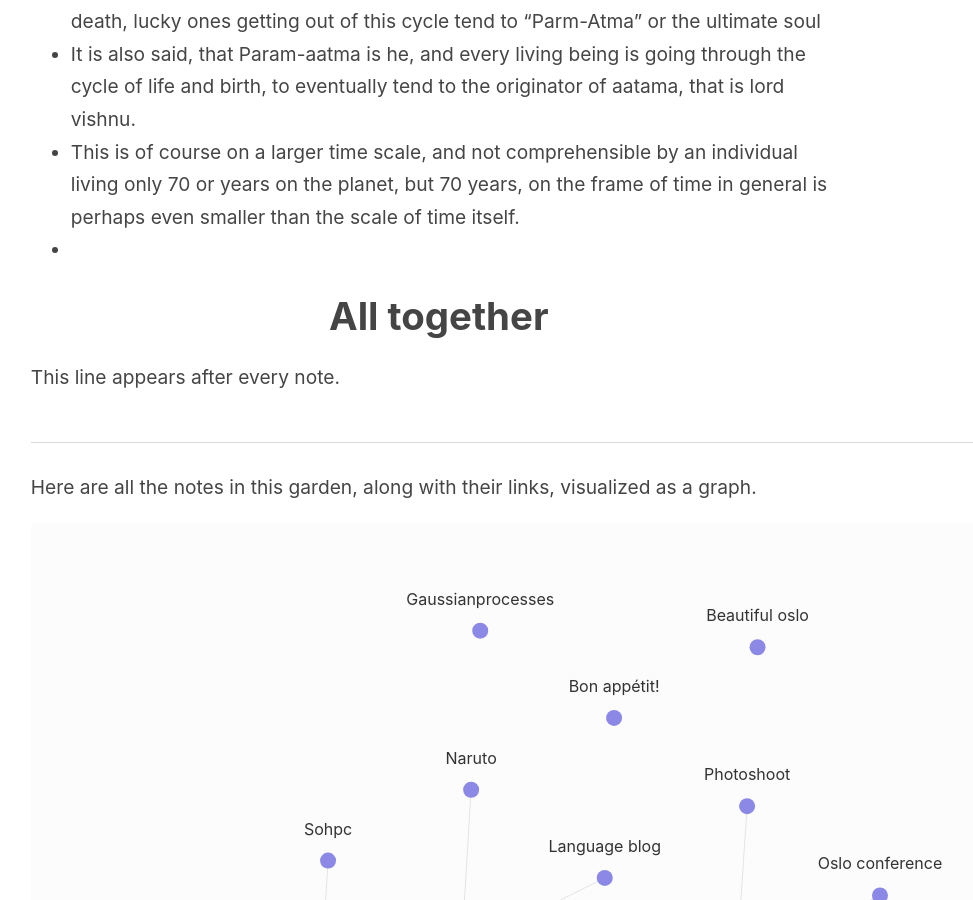
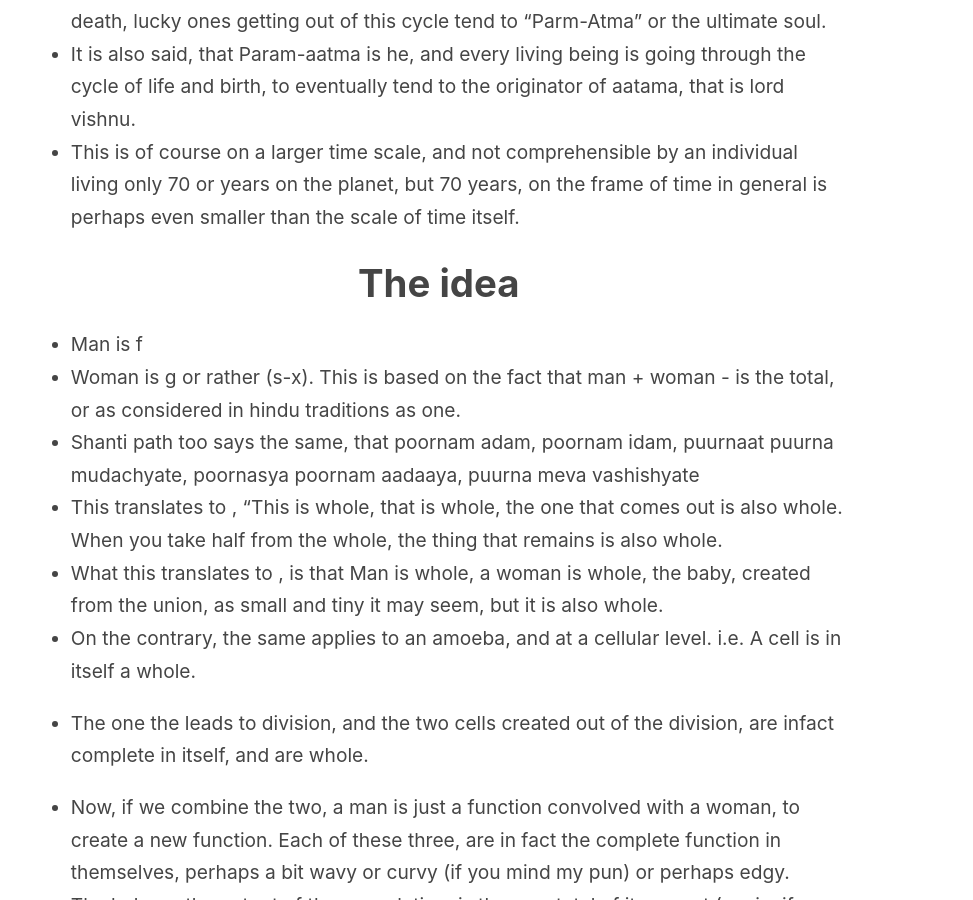
Before and after one commit to Atulsingh92/digigarden-template, a Jekyll site: the page built from _notes/Convolution and Lord Vishnu.md, in a window 1280 px wide and 900 px high, scrolled down 1029 px. Shown: the whole window, without its empty margins (46-1019 px from the left). Built offline with Jekyll 4.4.1, drawn with Linux system fonts in a browser that asks for light colours; some of the changed text lies outside the part shown.

Commit message:
Added thoughts on the convolution

```diff
--- a/_notes/Convolution and Lord Vishnu.md
+++ b/_notes/Convolution and Lord Vishnu.md
@@ -14,11 +14,29 @@
 -
 
 <h1 style="text-align: center;"> Lord Vishnu </h1>
--	Vishvam = Originator/ everything/ all / ultimate
--	There are other 1000 names but most of which refer to this "energy signature" as the ultimate being
--	Also true from Geeta = He is the ultimate truth, and after the cycles of birth and death, lucky ones getting out of this cycle tend to "Parm-Atma" or the ultimate soul
+-	Vishvam = Originator/ everything/ all / ultimate.
+-	There are other 1000 names but most of which refer to this "energy signature" as the ultimate being.
+-	Also true from Geeta = He is the ultimate truth, and after the cycles of birth and death, lucky ones getting out of this cycle tend to "Parm-Atma" or the ultimate soul.
 -	It is also said, that Param-aatma is he, and every living being is going through the cycle of life and birth, to eventually tend to the originator of aatama, that is lord vishnu.
 -	This is of course on a larger time scale, and not comprehensible by an individual living only 70 or years on the planet, but 70 years, on the frame of time in general is perhaps even smaller than the scale of time itself.
--
 
-<h1 style="text-align: center;">All together </h1>
+<h1 style="text-align: center;">The idea </h1>
+
+-   Man is f
+-   Woman is g or rather (s-x). This is based on the fact that man + woman - is the total, or as considered in hindu traditions as one.
+-   Shanti path too says the same, that
+    poornam adam, poornam idam, puurnaat puurna mudachyate,
+    poornasya poornam aadaaya, puurna meva vashishyate
+-   This translates to , "This is whole, that is whole, the one that comes out is also whole.
+    When you take half from the whole, the thing that remains is also whole.
+-   What this translates to , is that Man is whole, a woman is whole, the baby, created from the union, as small and tiny it may seem, but it is also whole.
+-   On the contrary, the same applies to an amoeba, and at a cellular level. i.e. A cell is in itself a whole.
+-   The one the leads to division, and the two cells created out of the division, are infact complete in itself, and are whole.
+
+
+-   Now, if we combine the two, a man is just a function convolved with a woman, to create a new function. Each of these three, are in fact the complete function in themselves, perhaps a bit wavy or curvy (if you mind my pun) or perhaps edgy.
+-   The baby or the output of the convolution, is the sum total of its parent (again, if you mind my pun) function.
+-   Or rather, the man is convolving with the moving average window that is a woman, that comes in a man's life (or vice versa), to create a new being, or the convolved output.
+-   Once the being or the baby is in the mortal plane (lets say the first generation), it is (or rather has to) be away from the ultimate truth of being a Gaussian (Vishnu).
+-   More subsequent convolvs, that is the first generation moving to the second, moving to the third, slowly would give a Gaussian (Vishnu.).
+-   Hence, man is infact tending towards the ultimate, or towards the manager of the world, that is Lord Vishnu.
```
